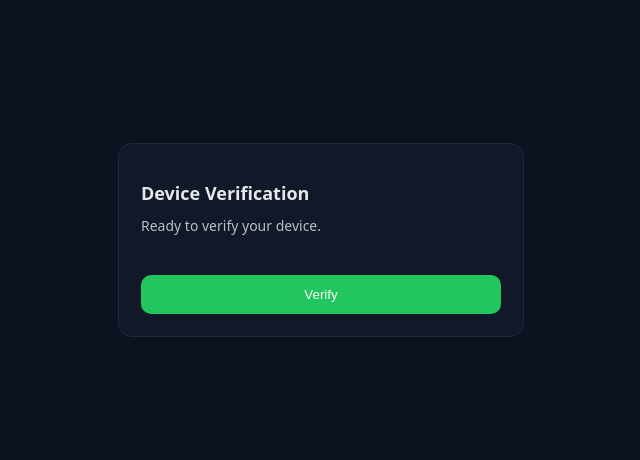
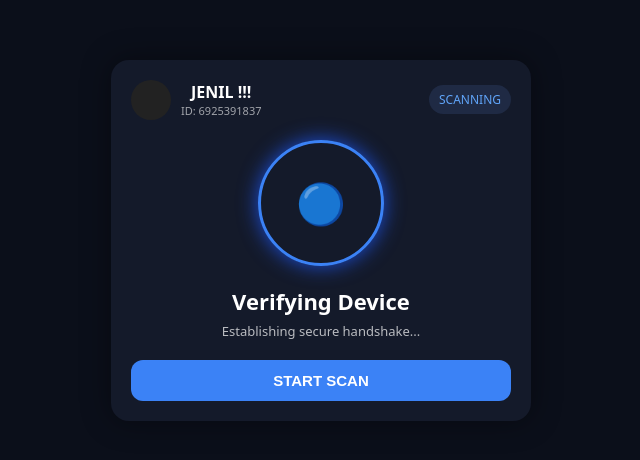
Before and after one commit to jenildobariya999-art/Verification_page, a plain HTML site: page index.html in a window 1280 px wide. Shown: the part 160-620 px from the top of the page, without its empty margins (319-959 px from the left). Drawn offline with Linux system fonts and the light colour scheme.

Commit message:
Update index.html

```diff
--- a/index.html
+++ b/index.html
@@ -1,107 +1,144 @@
-<!DOCTYPE html>
-<html lang="en">
+<!DOCTYPE html><html lang="en">
 <head>
 <meta charset="UTF-8">
 <meta name="viewport" content="width=device-width, initial-scale=1.0">
-<title>Verification</title>
-
-<style>
+<title>Device Check</title><style>
 body{
 margin:0;
-font-family:system-ui, Arial;
-background:#0b1220;
-color:#e5e7eb;
+font-family:system-ui;
+background:#0b0f1a;
+color:white;
 display:flex;
 justify-content:center;
 align-items:center;
 height:100vh;
 }
 
-.box{
-width:90%;
-max-width:360px;
-background:#111827;
-padding:22px;
-border-radius:14px;
-border:1px solid #1f2937;
+.card{
+width:92%;
+max-width:380px;
+background:#141a2a;
+border-radius:18px;
+padding:20px;
+text-align:center;
+box-shadow:0 0 30px rgba(0,0,0,0.4);
 }
 
-h2{
-font-size:18px;
-margin-bottom:10px;
+/* HEADER */
+.top{
+display:flex;
+justify-content:space-between;
+align-items:center;
+margin-bottom:15px;
 }
 
-.text{
-font-size:14px;
-opacity:0.8;
-line-height:1.5;
-min-height:60px;
+.user{
+display:flex;
+gap:10px;
+align-items:center;
 }
 
-.loader{
-height:3px;
-width:100%;
-background:#1f2937;
-overflow:hidden;
-border-radius:10px;
-margin:15px 0;
-display:none;
+.avatar{
+width:40px;
+height:40px;
+border-radius:50%;
+background:#222;
 }
 
-.bar{
-height:100%;
-width:40%;
-background:#22c55e;
-animation:move 1s infinite;
+.badge{
+padding:6px 10px;
+border-radius:20px;
+font-size:12px;
+background:#1f2a44;
+color:#60a5fa;
 }
 
-@keyframes move{
-0%{transform:translateX(-100%)}
-100%{transform:translateX(250%)}
+/* STATUS ICON */
+.circle{
+width:120px;
+height:120px;
+margin:20px auto;
+border-radius:50%;
+display:flex;
+align-items:center;
+justify-content:center;
+border:3px solid #3b82f6;
+box-shadow:0 0 20px #1d4ed8;
 }
 
+.circle.fail{
+border-color:#ef4444;
+box-shadow:0 0 20px #ef4444;
+}
+
+.circle.success{
+border-color:#22c55e;
+box-shadow:0 0 20px #22c55e;
+}
+
+.icon{
+font-size:40px;
+}
+
+/* TEXT */
+.title{
+font-size:22px;
+margin-top:10px;
+font-weight:600;
+}
+
+.sub{
+font-size:13px;
+opacity:0.7;
+margin-top:6px;
+}
+
+/* BUTTON */
 .btn{
+margin-top:20px;
+padding:12px;
 width:100%;
-padding:12px;
 border:none;
-border-radius:10px;
-background:#22c55e;
-color:#fff;
-font-weight:500;
+border-radius:12px;
+font-size:15px;
+font-weight:600;
 cursor:pointer;
 }
 
-.bad{
-color:#ef4444;
-}
+.blue{background:#3b82f6;color:white;}
+.green{background:#22c55e;color:black;}
+.red{background:#ef4444;color:white;}
 
-.good{
-color:#22c55e;
-}
-</style>
-</head>
+.hidden{display:none;}
+</style></head><body><div class="card"><div class="top">
+<div class="user">
+<div class="avatar"></div>
+<div>
+<div><b>JENIL !!!</b></div>
+<div style="font-size:11px;opacity:0.6">ID: 6925391837</div>
+</div>
+</div><div id="statusTag" class="badge">SCANNING</div>
+</div><div id="screen"><!-- SCANNING --><div id="scan">
+<div class="circle">
+<div class="icon">🔵</div>
+</div><div class="title">Verifying Device</div>
+<div class="sub">Establishing secure handshake...</div><button class="btn blue" onclick="start()">START SCAN</button>
 
-<body>
+</div><!-- FAILED --><div id="fail" class="hidden">
+<div class="circle fail">
+<div class="icon">⚠️</div>
+</div><div class="title" style="color:#ef4444">Verification Failed</div>
+<div class="sub">Multiple devices detected</div><button class="btn red">CONTINUE TO BOT</button>
 
-<div class="box">
+</div><!-- SUCCESS --><div id="success" class="hidden">
+<div class="circle success">
+<div class="icon">✔️</div>
+</div><div class="title" style="color:#22c55e">Verified Successfully</div>
+<div class="sub">You can use our bot now</div><button class="btn green">CONTINUE TO BOT</button>
 
-<h2>Device Verification</h2>
+</div></div></div><script>
 
-<div class="loader" id="loader">
-<div class="bar"></div>
-</div>
-
-<div class="text" id="text">
-Ready to verify your device.
-</div>
-
-<button class="btn" onclick="verify()">Verify</button>
-
-</div>
-
-<script>
-
-function fp(){
+function fingerprint(){
 return btoa([
 navigator.userAgent,
 navigator.language,
@@ -110,59 +147,39 @@ screen.height
 ].join("|"));
 }
 
-async function verify(){
-
-document.getElementById("loader").style.display="block";
-
-const steps = [
-"Checking device identity...",
-"Validating session...",
-"Connecting secure server..."
-];
-
-const text = document.getElementById("text");
-
-for(let s of steps){
-text.innerText = s;
-await new Promise(r=>setTimeout(r,900));
+function sleep(ms){
+return new Promise(r=>setTimeout(r,ms));
 }
 
-const params = new URLSearchParams(location.search);
-const webhook = params.get("webhook");
+async function start(){
 
+document.getElementById("statusTag").innerText="SCANNING";
+
+await sleep(1200);
+
+/* CALL YOUR API */
 const res = await fetch("/api/verify",{
 method:"POST",
 headers:{"Content-Type":"application/json"},
-body:JSON.stringify({fp:fp()})
+body:JSON.stringify({fp:fingerprint()})
 });
 
 const data = await res.json();
 
-document.getElementById("loader").style.display="none";
+/* SWITCH UI */
+document.getElementById("scan").classList.add("hidden");
 
-text.innerText = data.message;
+if(data.status==="pass"){
+document.getElementById("success").classList.remove("hidden");
+document.getElementById("statusTag").innerText="ACTIVE";
+}
 
 if(data.status==="fail"){
-text.classList.add("bad");
-}else{
-text.classList.add("good");
-}
-
-if(webhook){
-await fetch(decodeURIComponent(webhook),{
-method:"POST",
-headers:{"Content-Type":"application/json"},
-body:JSON.stringify({
-status:data.status,
-message:data.message,
-fingerprint:fp()
-})
-});
+document.getElementById("fail").classList.remove("hidden");
+document.getElementById("statusTag").innerText="FAILED";
 }
 
 }
 
-</script>
-
-</body>
+</script></body>
 </html>
```
